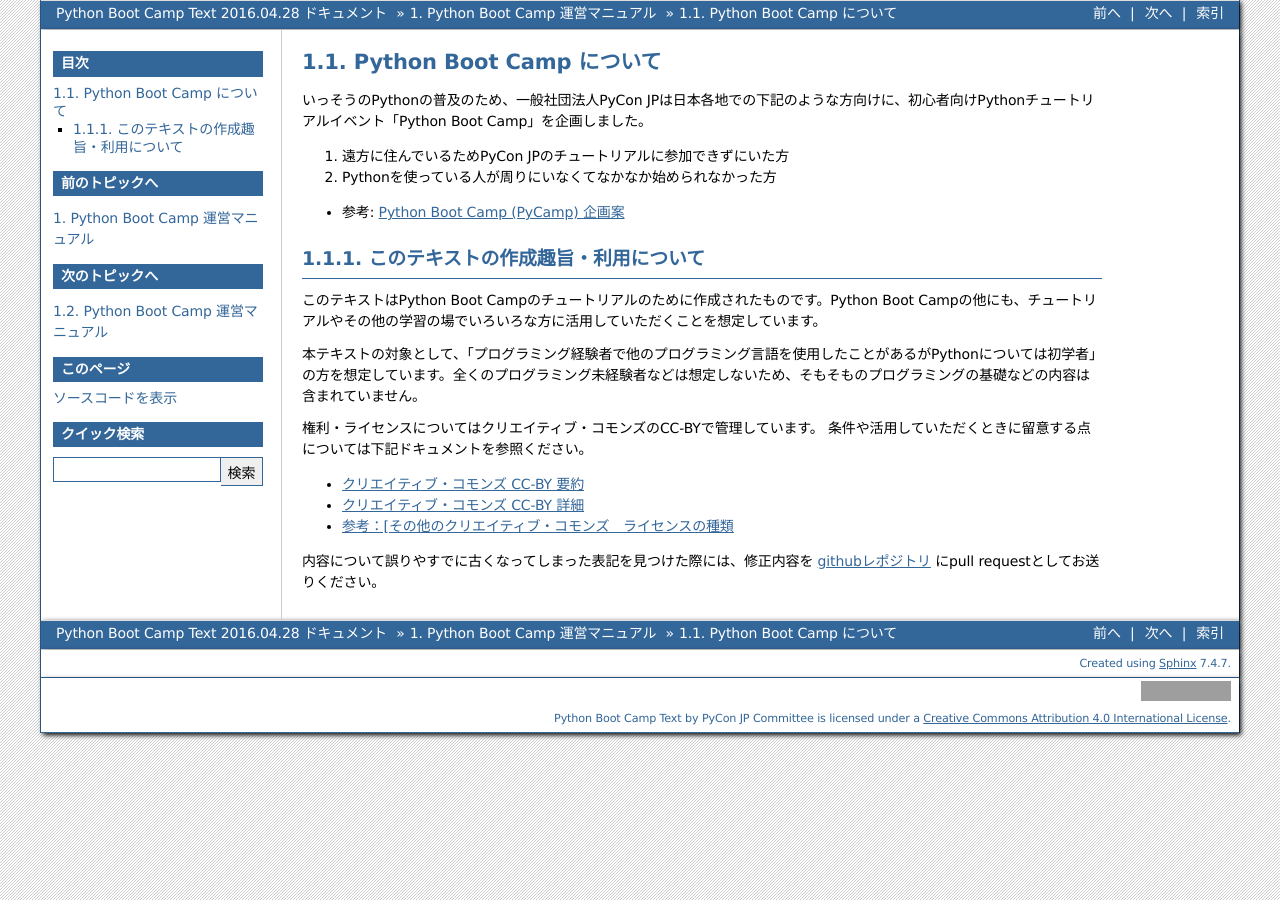
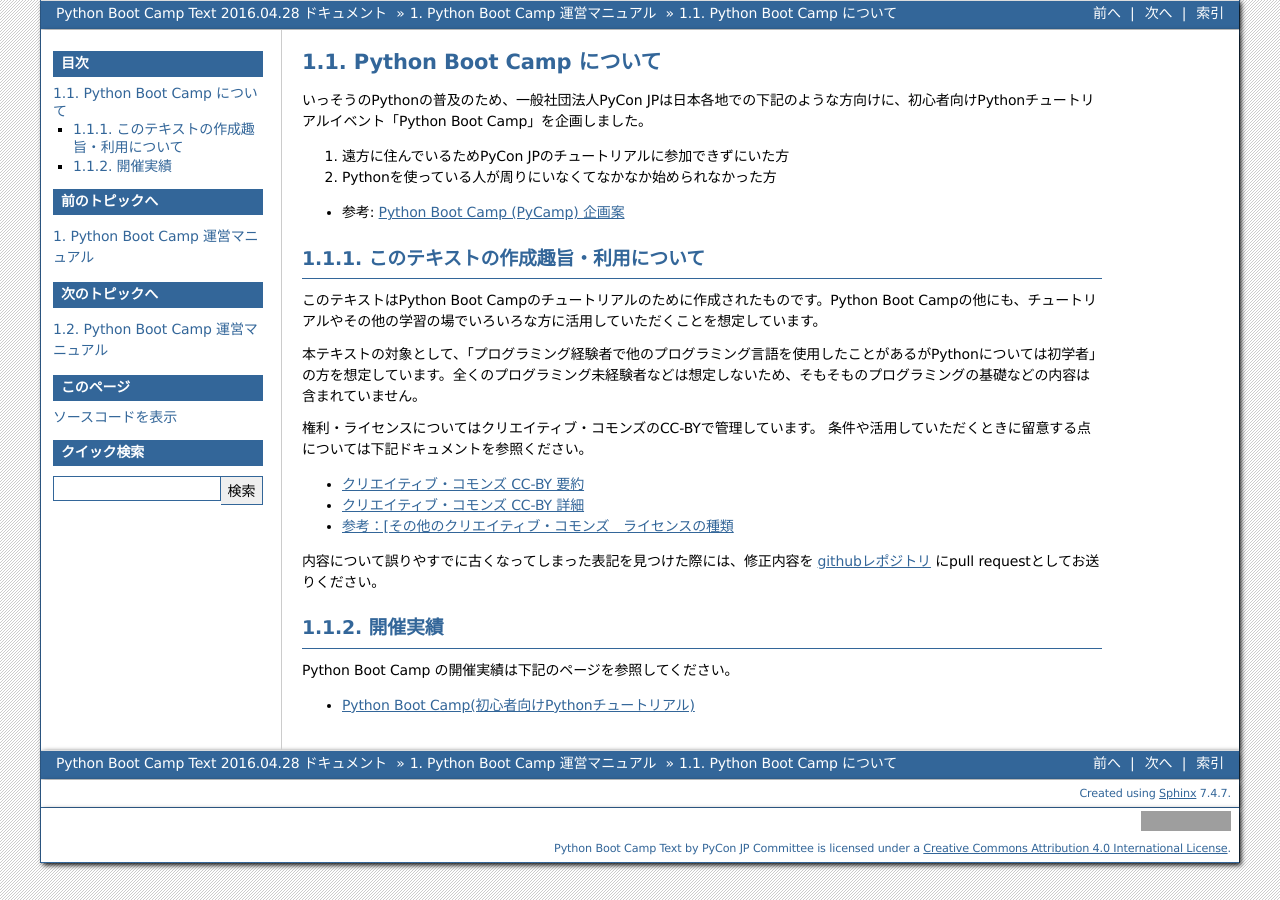
Before and after one commit to pyconjp/pycamp.pycon.jp, a Sphinx documentation site: the page built from source/organize/0_about.rst, in a window 1280 px wide. Built offline with Sphinx 7.4.7, drawn with Linux system fonts in a browser that asks for light colours; grey boxes are pictures that could not be loaded.

Commit message:
ISSHA-349 Python Boot Camp の開催実績へのリンクを追加

```diff
--- a/ChangeLog.txt
+++ b/ChangeLog.txt
@@ -14,5 +14,6 @@
 
 2016-09-07
 ----------
+* ISSHA-349 開催実績へのリンクを追加
 * #69 upgrade Sphinx version(1.4.4 -> 1.4.6)
 * #68 add ChangeLog.txt
--- a/source/organize/0_about.rst
+++ b/source/organize/0_about.rst
@@ -25,3 +25,9 @@
 * `参考：[その他のクリエイティブ・コモンズ　ライセンスの種類 <https://creativecommons.jp/licenses/>`_
 
 内容について誤りやすでに古くなってしまった表記を見つけた際には、修正内容を `githubレポジトリ <https://github.com/pyconjp/bootcamp-text/>`_ にpull requestとしてお送りください。
+
+開催実績
+========
+Python Boot Camp の開催実績は下記のページを参照してください。
+
+- `Python Boot Camp(初心者向けPythonチュートリアル) <https://www.pycon.jp/support/bootcamp.html#id5>`_
```
